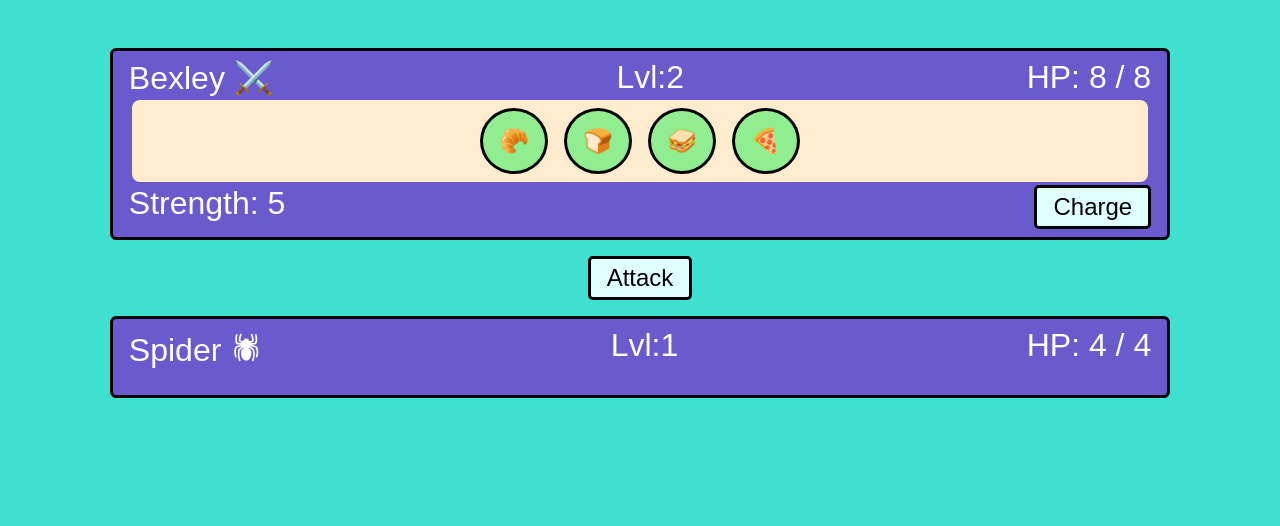
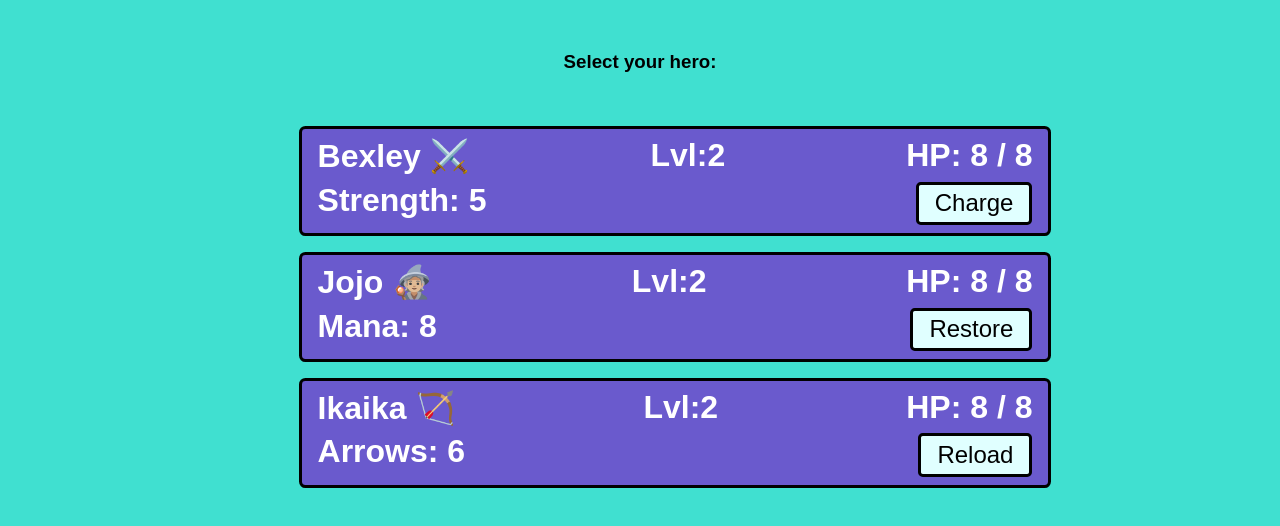
Before and after one commit to BexLedwith/es6.rpg, a plain HTML site: page index.html in a window 1280 px wide. Drawn offline with Linux system fonts and the light colour scheme.

Commit message:
add option to select character and start over

```diff
--- a/Dungeon.js
+++ b/Dungeon.js
@@ -47,6 +47,9 @@ export class Dungeon {
         document.body.innerHTML = `
   ${hero.view()}
   <button id="new-game">Sorry, Try Again</button>`;
+
+        document.getElementById("new-game").onclick = () =>
+          window.location.reload();
       }
     };
   }
--- a/index.js
+++ b/index.js
@@ -1,29 +1,9 @@
-import { Wizard, Archer, Warrior } from "./characters/Heroes.js";
-import { Spider, Scorpion, Dragon } from "./characters/Enemies.js";
-import { Food } from "./foods/Food.js";
-// import { Poison } from "./foods/superFoods.js";
+import { initializeGame } from "./initializeGame.js";
 
-import { Dungeon } from "./Dungeon.js";
-import { Character } from "./characters/Character.js";
+// const spider = new Spider(2);
+// const scorpion = new Scorpion(5);
+// const dragon = new Dragon(10);
 
-const croissant = new Food("🥐", 5);
-// const poisonApple = new Poison("🍎", -2);
-const bread = new Food("🍞", 10);
-const pizza = new Food("🍕", 9);
-const sandwich = new Food("🥪", 10);
-const falafel = new Food("🧆", 7);
-
-const bexley = new Warrior("Bexley", 2);
-const jojo = new Wizard("Jojo", 1);
-
-const spider = new Spider(2);
-const scorpion = new Scorpion(5);
-const dragon = new Dragon(10);
-
-bexley.pickup(croissant);
-bexley.pickup(bread);
-bexley.pickup(sandwich);
-bexley.pickup(pizza);
 // startBattle(bexley, dragon);
 
 // array destructuring
@@ -31,16 +11,4 @@ bexley.pickup(pizza);
 // let [firstFood, ...leftoverInventory] = bexley.inventory;
 // console.log(firstFood.name, leftoverInventory);
 
-let finalDungeon = new Dungeon(bexley, [
-  new Spider(1),
-  new Spider(1),
-  new Spider(2),
-  new Spider(3),
-  new Scorpion(5),
-  new Scorpion(8),
-  new Scorpion(13),
-  new Dragon(21),
-  new Food("🍪", 1000),
-]);
-
-finalDungeon.start();
+initializeGame();
--- /dev/null
+++ b/initializeGame.js
@@ -0,0 +1,59 @@
+import { Wizard, Archer, Warrior } from "./characters/Heroes.js";
+import { Spider, Scorpion, Dragon } from "./characters/Enemies.js";
+import { Food } from "./foods/Food.js";
+import { Poison } from "./foods/superFoods.js";
+
+import { Dungeon } from "./Dungeon.js";
+import { Character } from "./characters/Character.js";
+
+let dungeonArr = [
+  new Spider(1),
+  new Spider(1),
+  new Spider(2),
+  new Spider(3),
+  new Scorpion(5),
+  new Scorpion(8),
+  new Scorpion(13),
+  new Dragon(21),
+  new Food("🍪", 1000),
+];
+
+export const initializeGame = () => {
+  //   const croissant = new Food("🥐", 5);
+  //   const poisonApple = new Poison("🍎", -2);
+  //   const bread = new Food("🍞", 10);
+  const pizza = new Food("🍕", 9);
+  const sandwich = new Food("🥪", 10);
+  const falafel = new Food("🧆", 7);
+
+  const bexley = new Warrior("Bexley", 2);
+  const jojo = new Wizard("Jojo", 2);
+  const ikaika = new Archer("Ikaika", 2);
+
+  document.body.innerHTML = `
+
+  <h3>Select your hero:<h3>
+  ${bexley.view()}
+  ${jojo.view()}
+  ${ikaika.view()}
+
+  `;
+
+  bexley.domElement().onclick = () => {
+    bexley.pickup(falafel);
+    let myDungeon = new Dungeon(bexley, dungeonArr);
+    myDungeon.start();
+  };
+
+  jojo.domElement().onclick = () => {
+    jojo.pickup(sandwich);
+    let myDungeon = new Dungeon(jojo, dungeonArr);
+    myDungeon.start();
+  };
+
+  ikaika.domElement().onclick = () => {
+    ikaika.pickup(pizza);
+    let myDungeon = new Dungeon(ikaika, dungeonArr);
+    myDungeon.start();
+  };
+};
--- a/styles.css
+++ b/styles.css
@@ -22,6 +22,7 @@ body {
   border-radius: 0.4rem;
   flex-wrap: wrap;
   width: 100%;
+  cursor: pointer;
 }
 
 .inventory {
@@ -68,3 +69,7 @@ button:hover {
   font-size: 1.8rem;
   cursor: pointer;
 }
+
+#new-game {
+  background-color: red;
+}
```
